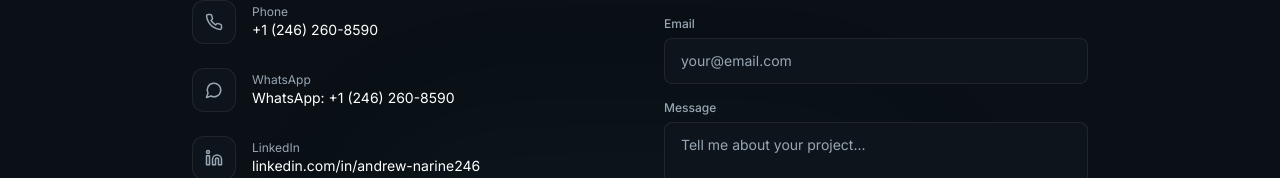
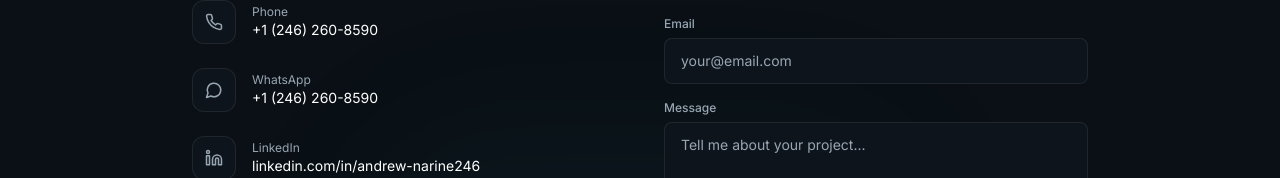
Before and after one commit to drewai25/andrew-narine-portfolio, a React (Vite) app: page / in a window 1280 px wide. Shown: the part 6542-6720 px from the top of the page. Built offline with nearby package versions, Linux system fonts and the light colour scheme.

Commit message:
Fix duplicate WhatsApp label

```diff
--- a/src/components/sections/Contact.tsx
+++ b/src/components/sections/Contact.tsx
@@ -6,7 +6,7 @@ import { Mail, Github, Linkedin, MapPin, Send, CheckCircle, Phone, MessageCircle
 const socialLinks = [
   { Icon: Mail, label: "Email", href: "mailto:princenarine13@gmail.com", display: "princenarine13@gmail.com" },
   { Icon: Phone, label: "Phone", href: "tel:+12462608590", display: "+1 (246) 260-8590" },
-  { Icon: MessageCircle, label: "WhatsApp", href: "https://wa.me/12462608590", display: "WhatsApp: +1 (246) 260-8590" },
+  { Icon: MessageCircle, label: "WhatsApp", href: "https://wa.me/12462608590", display: "+1 (246) 260-8590" },
   { Icon: Linkedin, label: "LinkedIn", href: "https://www.linkedin.com/in/andrew-narine246", display: "linkedin.com/in/andrew-narine246" },
   { Icon: Github, label: "GitHub", href: "https://github.com/drewai25", display: "github.com/drewai25" },
 ];
```
